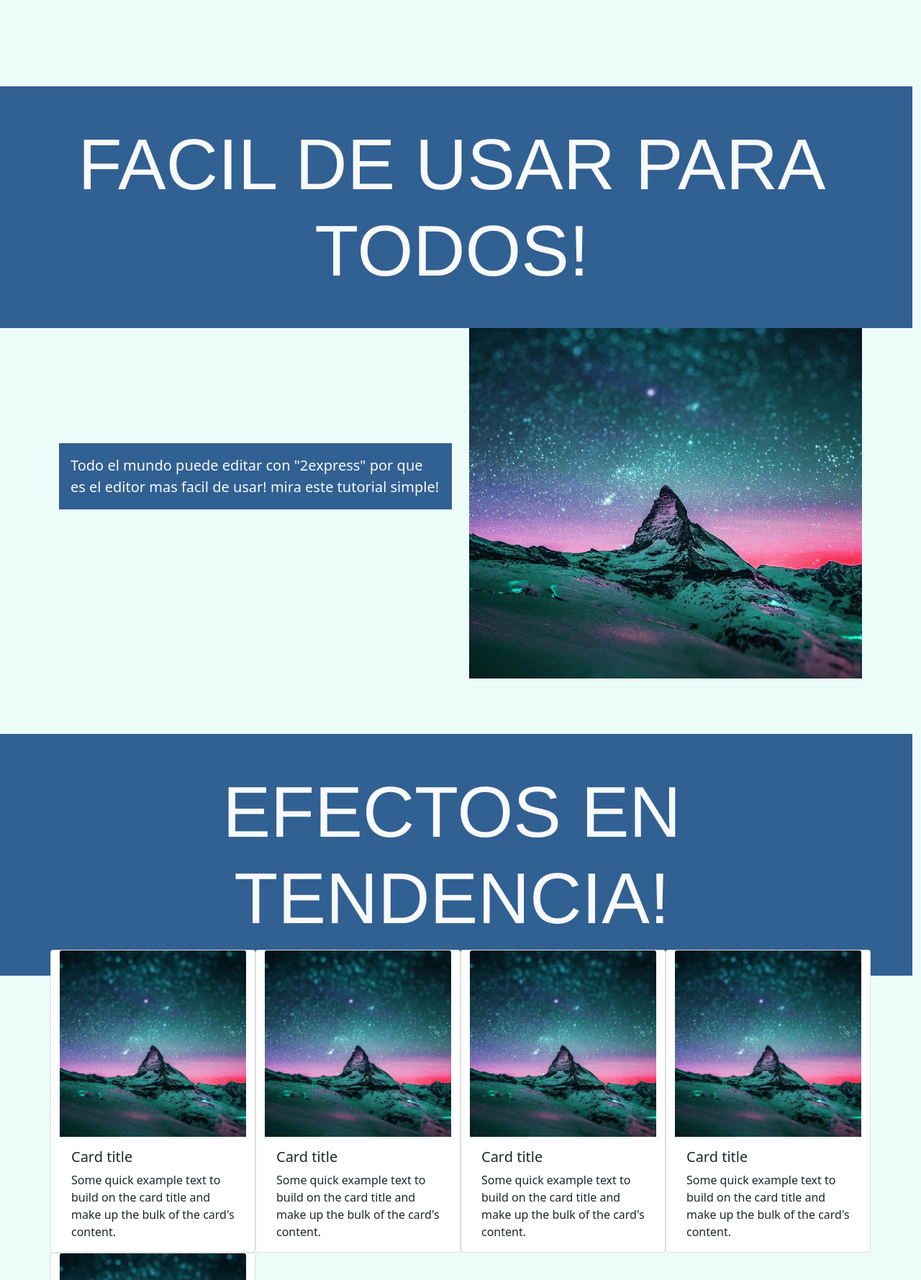
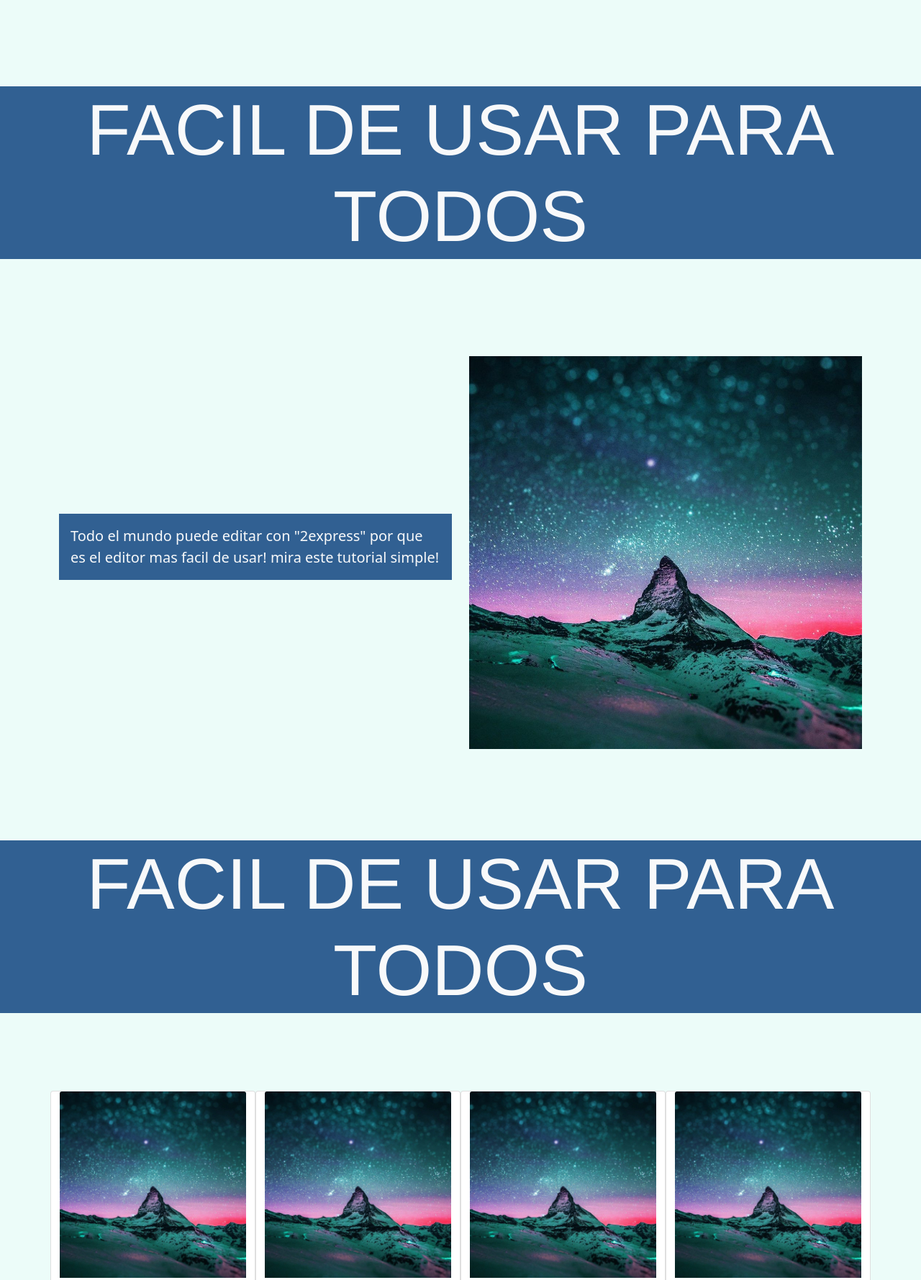
Before and after one commit to DanteEM/IdeaMozombite1, a website: page index.html in a window 1280 px wide. Shown: the part 680-2459 px from the top of the page at 72% size. Drawn offline with nearby package versions, Linux system fonts and the light colour scheme.

Commit message:
todo good !

```diff
--- a/index.html
+++ b/index.html
@@ -7,8 +7,7 @@
     <meta name="viewport" content="width=device-width, initial-scale=1.0">
     <meta name="keywords" content="video editor, after effects, mejor editor de video">
     <meta name="description" content="el mejor de video de edicion que se puede usar!">
-    <link href="node_modules/bootstrap/dist/css/bootstrap.min.css" rel="stylesheet"
-       >
+    <link href="node_modules/bootstrap/dist/css/bootstrap.min.css" rel="stylesheet">
     <title>
         2EXPRESS
     </title>
@@ -18,7 +17,7 @@
 <body>
 
     <!-- aplicacion -->
-    <div class="container">
+    <div class="">
         <header>
             <!-- barra de navegacion  -->
             <div class="w-100">
@@ -53,6 +52,7 @@
         </header>
 
         <main>
+            <div class="container">
                 <div class="row vh-100 d-flex justify-content-center">
                     <div class="col-sm-12 col-md-12 col-lg-6 d-flex align-items-center">
                         <span class="border-top-0 color-custom p-3">
@@ -76,13 +76,15 @@
                     </div>
 
                 </div>
+            </div>
+
             <!-- seccion  facil uso  -->
-            <div class="row " style="position: absolute; width: 100vw; left: 0; height: fit-content;">
-                <h1 class="display-1 color-custom text-light p-5 d-flex justify-content-center encabezados">
-                    FACIL DE USAR PARA TODOS!
+            <h1 class="display-1 color-custom text-light d-flex justify-content-center encabezados">
+                FACIL DE USAR PARA TODOS
             </h1>
-            </div>
-            <div class="row d-flex justify-content-center facilDeUsar" style="height: 75vh;margin-top: 250px; margin-bottom: 50px;">
+            <div class="container">
+                <div class="row d-flex justify-content-center facilDeUsar"
+                style="height: 75vh;margin-top: 100px; margin-bottom: 100px;">
                 <div class="col-sm-12 col-md-12 col-lg-6  d-flex justify-content-center  align-items-center">
                     <p class="lead color-custom text-light p-3" style="width: fit-content;">
                         Todo el mundo puede editar con "2express" por que es el editor mas facil de usar! mira este
@@ -96,13 +98,14 @@
                     </span>
                 </div>
             </div>
+            </div>
+
             <!-- seccion  EFECTOS EN TENDENCIA! -->
-            <div class="row " style="position: absolute; width: 100vw; left: 0; height: fit-content;">
-                <h1 class="display-1 color-custom text-light p-5 d-flex justify-content-center tendencia encabezados">
-                    EFECTOS EN TENDENCIA!
+            <h1 class="display-1 color-custom text-light d-flex justify-content-center encabezados">
+                FACIL DE USAR PARA TODOS
             </h1>
-            </div>
-            <div class="card-deck row " style="min-height: 75vh;margin-top: 350px; margin-bottom: 100px;">
+            <div class="container">
+                <div class="card-deck row " style="min-height: 75vh;margin-top: 100px; margin-bottom: 100px;">
                     <div class="card col-lg-3 usuarioX">
                         <img class="card-img-top" src="./img/imagenEjemplo.jpg" alt="Card image cap">
 
@@ -152,14 +155,16 @@
                     </div>
 
                 </div>
+            </div>
+
 
             <!-- seccion  TODO EL MUNDO ESTA FELIZ CON 2EXPRESS -->
-            <div class="row " style="position: absolute; width: 100vw; left: 0; height: fit-content;">
-                <h1 class="display-1 color-custom text-light p-5 d-flex justify-content-center encabezados">
-                    TODO EL MUNDO ESTA FELIZ CON 2EXPRESS
+            <h1 class="display-1 color-custom text-light d-flex justify-content-center encabezados">
+                FACIL DE USAR PARA TODOS
             </h1>
-            </div>
-            <div class="card-deck row " style="display: flex; justify-content: center; min-height: 30vh;margin-top: 350px; margin-bottom: 100px;">
+            <div class="container">
+                <div class="card-deck row "
+                style="display: flex; justify-content: center; min-height: 30vh;margin-top: 100px; margin-bottom: 100px;">
                 <div class="card col-lg-3 usuarioX">
                     <img class="card-img-top" src="./img/imagenEjemplo.jpg" alt="Card image cap">
 
@@ -189,6 +194,8 @@
                     </div>
                 </div>
             </div>
+            </div>
+
         </main>
 
 
```
Lines whose indentation alone changed are shown as unchanged.
